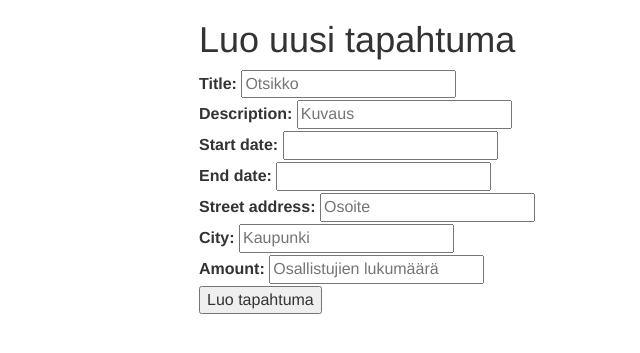
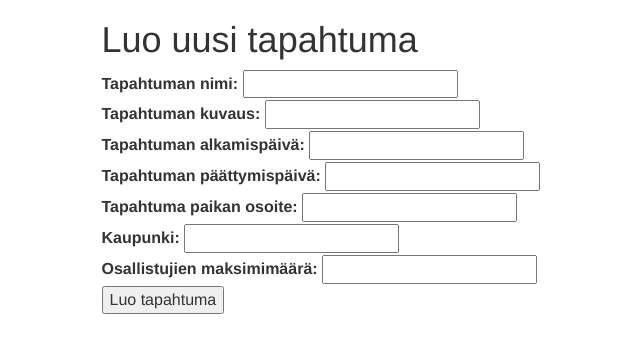
Before and after one commit to koodikoulu/koodikoulu.fi, a Django app: page /events/create/ in a window 1280 px wide. Shown: the top 353 px of the page, without its empty margins (261-901 px from the left). Run offline with Django 3.2, Linux system fonts and the light colour scheme; some libraries are stand-ins or nearby versions.

Commit message:
labels added for input fields

```diff
--- a/web/forms.py
+++ b/web/forms.py
@@ -2,6 +2,16 @@ from django.forms import ModelForm, TextInput, DateInput, EmailInput, NumberInpu
 from web.models import Event, SignUp
 
 class EventForm(ModelForm):
+  def __init__(self, *args, **kwargs):
+      super(EventForm, self).__init__(*args, **kwargs)
+      self.fields['title'].label = 'Tapahtuman nimi'
+      self.fields['description'].label = 'Tapahtuman kuvaus'
+      self.fields['start_date'].label = 'Tapahtuman alkamispäivä'
+      self.fields['end_date'].label = 'Tapahtuman päättymispäivä'
+      self.fields['street_address'].label = 'Tapahtuma paikan osoite'
+      self.fields['city'].label = 'Kaupunki'
+      self.fields['amount'].label = 'Osallistujien maksimimäärä'
+
   start_date = DateField(input_formats=['%d.%m.%Y'], widget=DateInput(attrs={'class': 'startdate'}, format=('%d.%m.%Y')))
   end_date = DateField(input_formats=['%d.%m.%Y'], required=False, widget=DateInput(attrs={'class': 'enddate'}, format=('%d.%m.%Y')))
 
@@ -15,13 +25,13 @@ class EventForm(ModelForm):
               'city',
               'amount',)
     widgets = {
-      'title': TextInput(attrs={'placeholder': 'Otsikko'}),
-      'description': TextInput(attrs={'placeholder': 'Kuvaus'}),
+      'title': TextInput(),
+      'description': TextInput(),
       'start_date': DateInput(format=('%d.%m.%Y')),
       'end_date': DateInput(format=('%d.%m.%Y')),
-      'street_address': TextInput(attrs={'placeholder': 'Osoite'}),
-      'city': TextInput(attrs={'placeholder': 'Kaupunki'}),
-      'amount': NumberInput(attrs={'placeholder': 'Osallistujien lukumäärä'}),
+      'street_address': TextInput(),
+      'city': TextInput(),
+      'amount': NumberInput(),
     }
 
 class SignUpForm(ModelForm):
--- a/web/templates/create_event.html
+++ b/web/templates/create_event.html
@@ -29,7 +29,7 @@
       <form method="post" action="{% url 'web.views.create_event' %}">
       {% csrf_token %}
       <div class="row">
-        <div class="col-sm-6 col-md-4 col-md-offset-4">
+        <div class="col-sm-8 col-md-8 col-md-offset-3">
           <h1>Luo uusi tapahtuma</h1>
           {% for field in form %}
             <div class="fieldWrapper">
```
